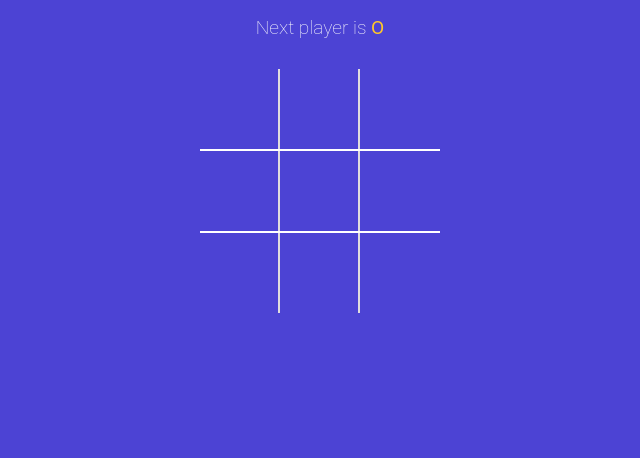
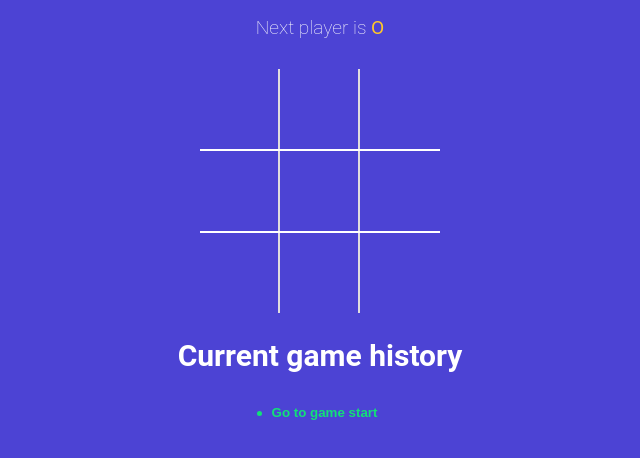
Before and after one commit to kumarSunny2184/TicTacToe, a React (Vite) app: page / in a window 1280 px wide. Shown: the top 458 px of the page, without its empty margins (320-960 px from the left). Built offline with nearby package versions, Linux system fonts and the light colour scheme.

Commit message:
created game history

```diff
--- a/src/App.jsx
+++ b/src/App.jsx
@@ -2,35 +2,67 @@
 import Board from './components/Board';
 import { useState } from 'react';
 import { calculateWinner } from './winner';
+import History from './components/History';
 import StatusMessage from './components/StatusMessage';
 
 function App() {
-  const [squares, setSquares] = useState(Array(9).fill(null));
-  const [isNext, setIsNext] = useState(false);
+  const [history, setHistory] = useState([
+    { squares: Array(9).fill(null), isNext: false },
+  ]);
+  const [currentMove, setcurrentMove] = useState(0);
 
-  const winner = calculateWinner(squares);
+  const gamingBoard = history[currentMove];
+
+  const winner = calculateWinner(gamingBoard.squares);
 
   const handleSquareClick = clickedposition => {
-    if (squares[clickedposition] || winner) {
+    if (gamingBoard.squares[clickedposition] || winner) {
       return;
     }
 
-    setSquares(currentSquare => {
-      return currentSquare.map((squarevalue, position) => {
-        if (clickedposition === position) {
-          return isNext ? 'X' : 'O';
+    setHistory(currentHistory => {
+      const isTravesing = currentMove + 1 !== currentHistory.length;
+
+      const lastGamingState = isTravesing
+        ? currentHistory[currentMove]
+        : history[history.length - 1];
+
+      const nextsquareState = lastGamingState.squares.map(
+        (squarevalue, position) => {
+          if (clickedposition === position) {
+            return lastGamingState.isNext ? 'X' : 'O';
+          }
+          return squarevalue;
         }
-        return squarevalue;
+      );
+
+      const base = isTravesing
+        ? currentHistory.slice(0, currentHistory.indexOf(lastGamingState) + 1)
+        : currentHistory;
+
+      return base.concat({
+        squares: nextsquareState,
+        isNext: !lastGamingState.isNext,
       });
     });
 
-    setIsNext(currentIsNext => !currentIsNext);
+    setcurrentMove(move => move + 1);
+  };
+
+  const moveTo = move => {
+    setcurrentMove(move);
   };
 
   return (
     <div className="app">
-      <StatusMessage winner={winner} isNext={isNext} squares={squares} />
-      <Board squares={squares} handleSquareClick={handleSquareClick} />
+      <StatusMessage winner={winner} gamingBoard={gamingBoard} />
+      <Board
+        squares={gamingBoard.squares}
+        handleSquareClick={handleSquareClick}
+      />
+
+      <h2>Current game history</h2>
+      <History history={history} moveTo={moveTo} currentMove={currentMove} />
     </div>
   );
 }
--- /dev/null
+++ b/src/components/History.jsx
@@ -0,0 +1,29 @@
+import PropTypes from 'prop-types';
+
+const History = ({ history, moveTo, currentMove }) => {
+  return (
+    <div className="history-wrapper">
+      <ul className="history">
+        {history.map((_, index) => (
+          <li key={index}>
+            <button
+              type="button"
+              className={`btn-move ${currentMove === index ? 'active' : ''}`}
+              onClick={() => moveTo(index)}
+            >
+              {index === 0 ? 'Go to game start' : `Go to move #${index}`}
+            </button>
+          </li>
+        ))}
+      </ul>
+    </div>
+  );
+};
+
+History.propTypes = {
+  history: PropTypes.array.isRequired,
+  moveTo: PropTypes.func.isRequired,
+  currentMove: PropTypes.func.isRequireds,
+};
+
+export default History;
--- a/src/components/StatusMessage.jsx
+++ b/src/components/StatusMessage.jsx
@@ -1,6 +1,7 @@
 import PropTypes from 'prop-types';
 
-const StatusMessage = ({ winner, isNext, squares }) => {
+const StatusMessage = ({ winner, gamingBoard }) => {
+  const { squares, isNext } = gamingBoard;
   const nomoveLeft = squares.every(squarevalue => squarevalue !== null);
   const nextplayer = isNext ? 'X' : 'O';
 
@@ -38,10 +39,13 @@
   };
   return <h2 className="status-message">{renderstatusmesage()}</h2>;
 };
+
 StatusMessage.propTypes = {
   winner: PropTypes.string, // Allows string or null
-  isNext: PropTypes.bool.isRequired,
-  squares: PropTypes.array.isRequired,
+  gamingBoard: PropTypes.shape({
+    squares: PropTypes.array.isRequired,
+    isNext: PropTypes.bool.isRequired,
+  }).isRequired,
 };
 
 export default StatusMessage;
```
